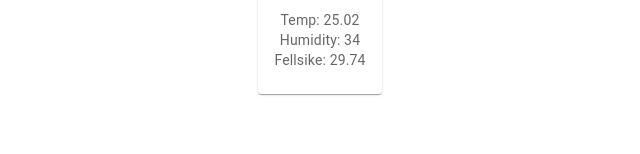
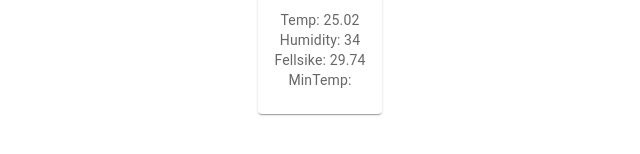
Before and after one commit to Aditya-2898261/Weather-App, a React (Vite) app: page / in a window 1280 px wide. Shown: the part 404-558 px from the top of the page, without its empty margins (320-960 px from the left). Built offline with nearby package versions, Linux system fonts and the light colour scheme.

Commit message:
Displayed mimimum temperature in InfoBox Component

```diff
--- a/src/InfoBox.jsx
+++ b/src/InfoBox.jsx
@@ -24,6 +24,7 @@ export default function InfoBox({info}){
           <div>Temp: {info.temp}</div>
           <div>Humidity: {info.humidity}</div>
           <div>Fellsike: {info.feelsLike}</div>
+           <div>MinTemp: {info.tempMin}</div>
         </Typography>
       </CardContent>
 
```
